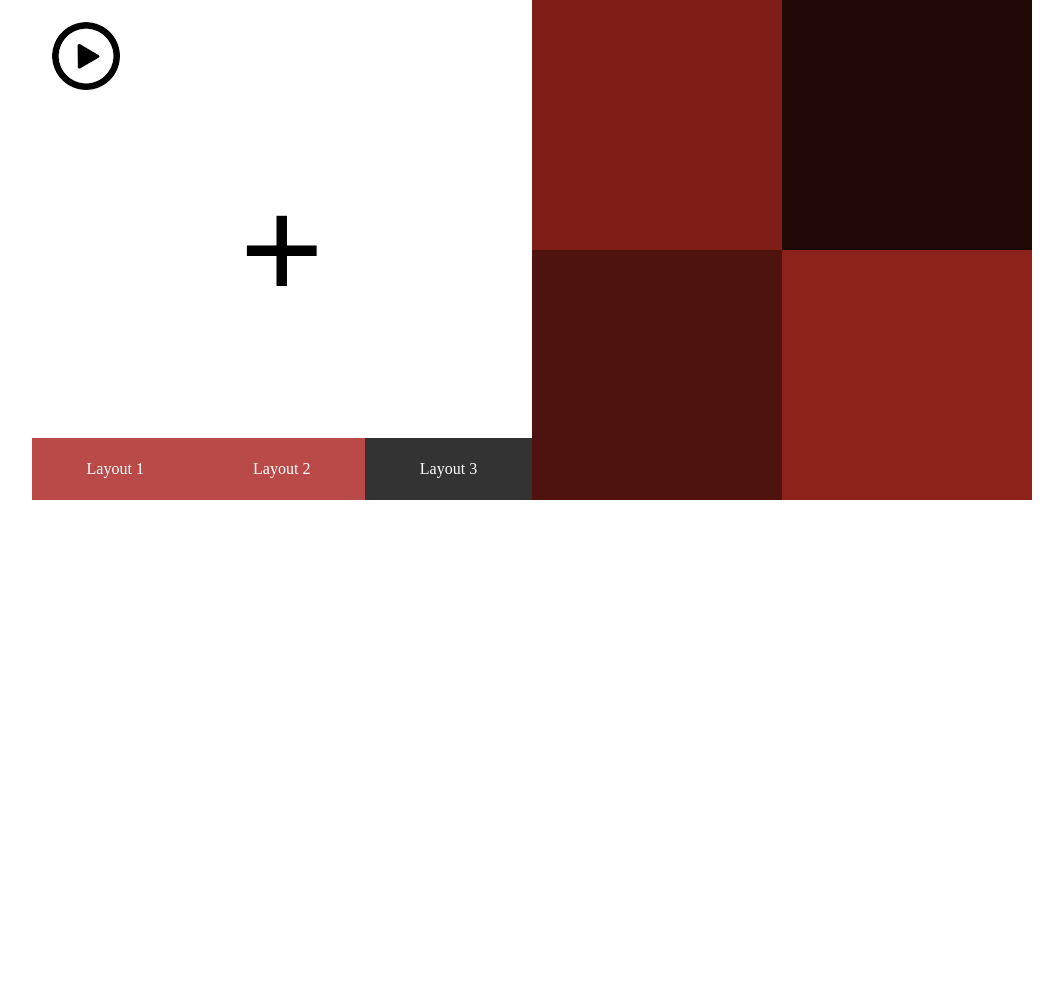
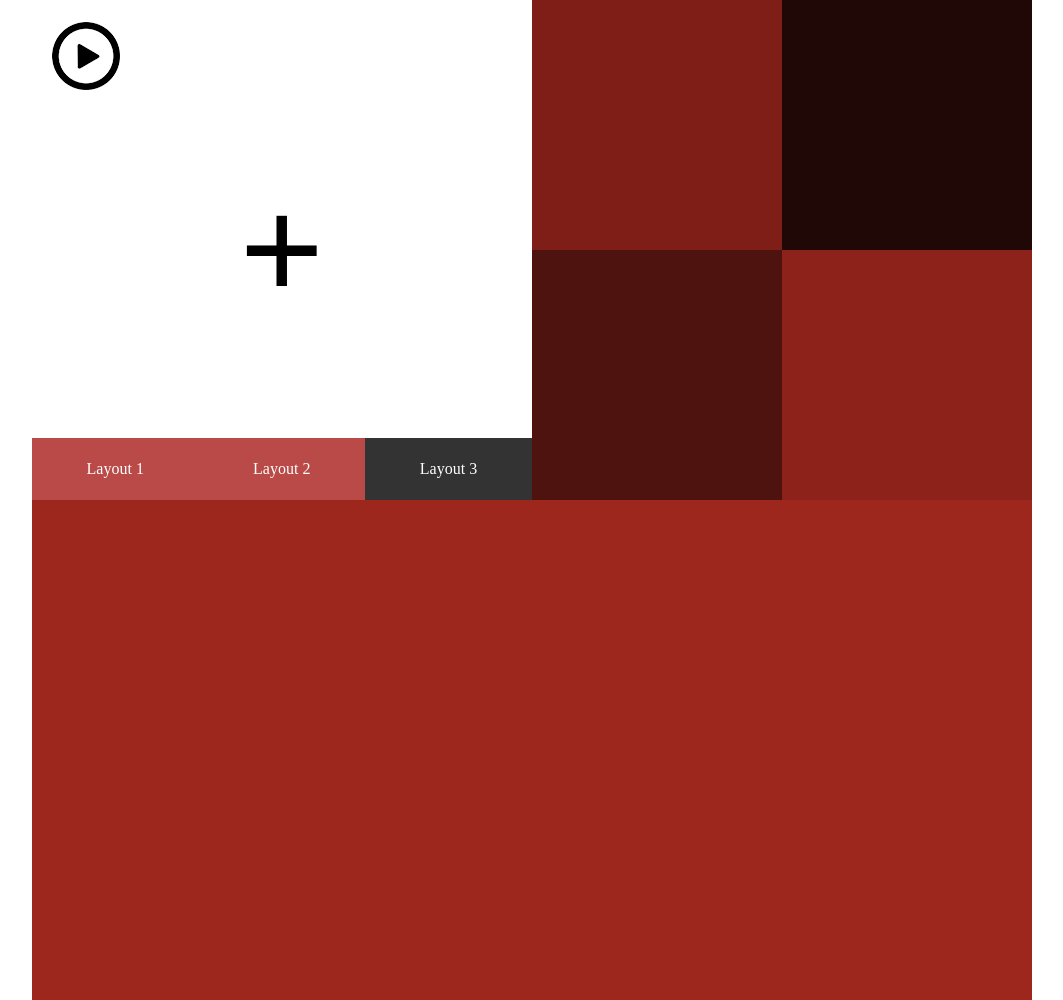
Before and after one commit to Play38/web_shenkar_2018, a plain HTML site: page exercises/ex3/layout3.html in a window 1280 px wide. Shown: the whole page, without its empty margins (108-1171 px from the left). Before the commit the page ends 800 px from the top, so only its background shows below. Drawn offline with Linux system fonts and the light colour scheme.

Commit message:
applied background for main area

```diff
--- a/exercises/ex3/includes/style.css
+++ b/exercises/ex3/includes/style.css
@@ -137,7 +137,7 @@ aside {
 	left:20px;
 	top:22px;
 }
-.left_side_lay3 p {
+.left_side_lay3  p {
 	position: absolute;
 	top:207px;
 	left:207px;
@@ -183,3 +183,8 @@ aside {
 .right_side_lay3 div:nth-child(2) {opacity:0.5;}
 .right_side_lay3 div:nth-child(3) {opacity:0.8;}
 .right_side_lay3 div:nth-child(4) {opacity:0.1;}
+.main_lay3 {
+	height:500px;
+	width:1000px;
+	background-color:#9d261d;
+}
--- a/exercises/ex3/layout3.html
+++ b/exercises/ex3/layout3.html
@@ -27,7 +27,7 @@
 				</section>
 					<div class="clear"></div>
 			</header>
-			<main>
+			<main class="main_lay3">
 			</main>
 		</div>
 	</body>
```
Lines whose indentation alone changed are shown as unchanged.
